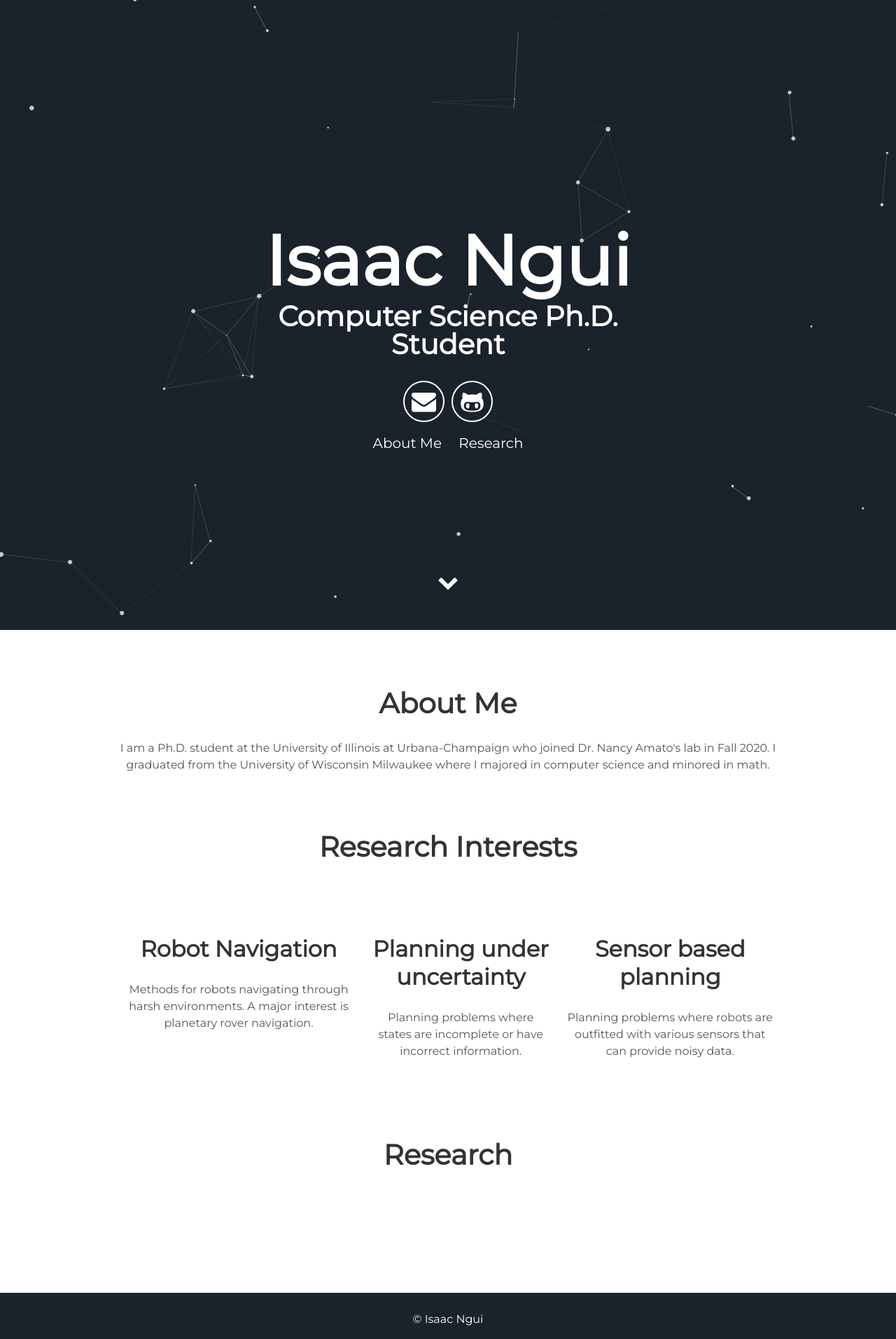
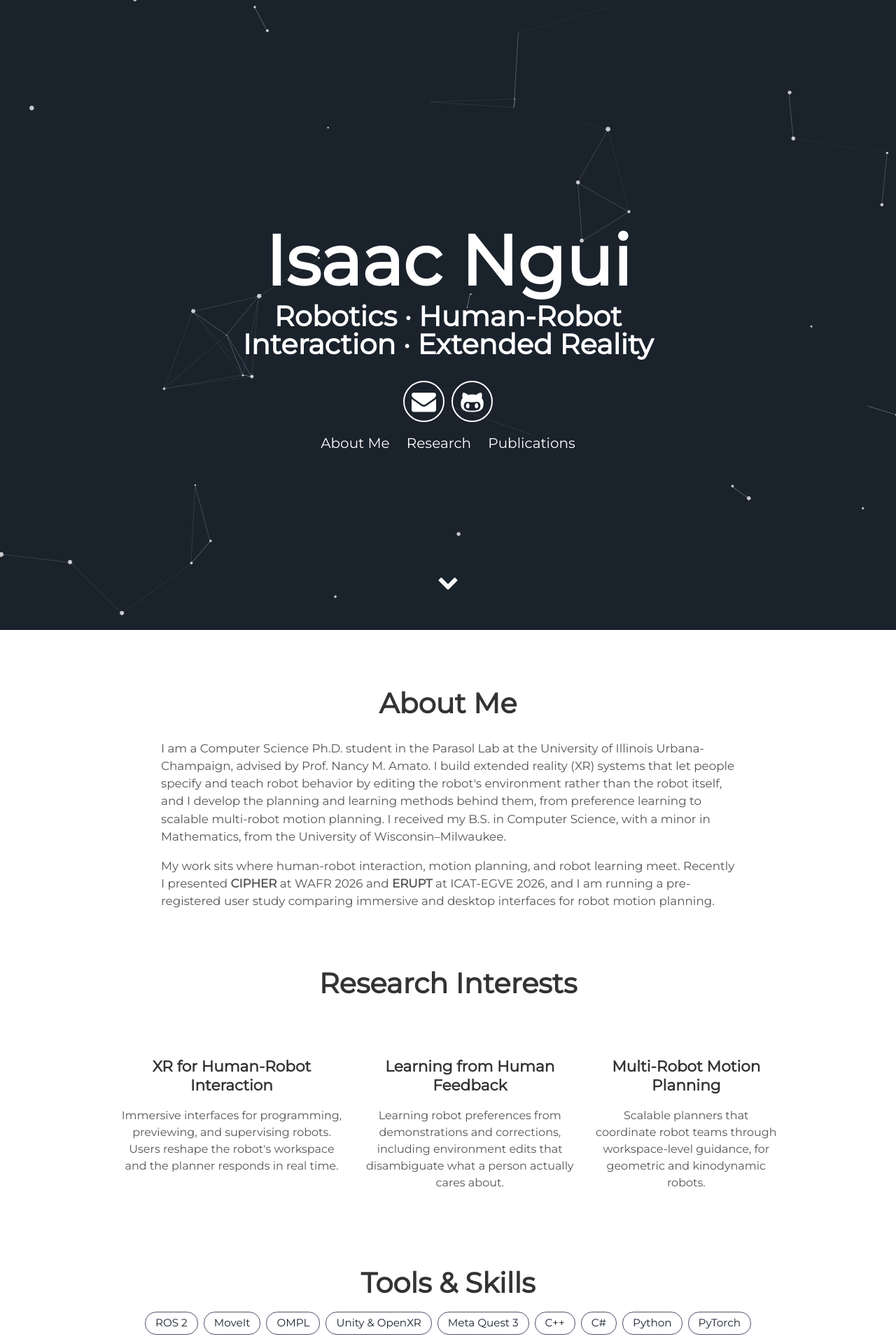
Before and after one commit to imngui/imngui.github.io, a Jekyll site: the page built from index.html, in a window 1280 px wide. Shown: the top 1913 px of the page at 70% size. Built offline with Jekyll 4.4.1, drawn with Linux system fonts in a browser that asks for light colours; some of the changed text lies outside the part shown.

Commit message:
Updating website

```diff
--- a/_config.yml
+++ b/_config.yml
@@ -6,8 +6,8 @@ url: "https://imngui.github.io/" # the base hostname & protocol for your site e.
 
 # User settings
 username: Isaac Ngui
-user_description: I am a Ph.D. student at the University of Illinois at Urbana-Champaign who joined Dr. Nancy Amato's lab in Fall 2020. I graduated from the University of Wisconsin Milwaukee where I majored in computer science and minored in math.
-user_title: Computer Science Ph.D. Student
+user_description: I am a Computer Science Ph.D. student in the Parasol Lab at the University of Illinois Urbana-Champaign, advised by Prof. Nancy M. Amato. I build extended reality (XR) systems that let people specify and teach robot behavior by editing the robot's environment rather than the robot itself, and I develop the planning and learning methods behind them, from preference learning to scalable multi-robot motion planning. I received my B.S. in Computer Science, with a minor in Mathematics, from the University of Wisconsin–Milwaukee.
+user_title: Robotics &middot; Human-Robot Interaction &middot; Extended Reality
 email: ingui2@illinois.edu
 # twitter_username: lorem_ipsum
 github_username:  imngui
--- a/_includes/about.html
+++ b/_includes/about.html
@@ -1,21 +1,29 @@
 <div class="user-details">
-  <h1> About Me </h1>
-  <p> {{site.user_description}} </p>
+  <h1>About Me</h1>
+  <p class="bio">{{site.user_description}}</p>
+  <p class="bio">My work sits where human-robot interaction, motion planning, and robot learning meet. Recently I presented <strong>CIPHER</strong> at WAFR 2026 and <strong>ERUPT</strong> at ICAT-EGVE 2026, and I am running a pre-registered user study comparing immersive and desktop interfaces for robot motion planning.</p>
 </div>
-  <div  class="user-details">
+<div class="user-details">
   <h1>Research Interests</h1>
 </div>
 <div class="user">
   <div class="tech">
-      <h2>Robot Navigation</h2>
-      <p>Methods for robots navigating through harsh environments. A major interest is planetary rover navigation.</p>
+    <h2>XR for Human-Robot Interaction</h2>
+    <p>Immersive interfaces for programming, previewing, and supervising robots. Users reshape the robot's workspace and the planner responds in real time.</p>
   </div>
   <div class="tech">
-      <h2>Planning under uncertainty</h2>
-      <p>Planning problems where states are incomplete or have incorrect information.</p>
+    <h2>Learning from Human Feedback</h2>
+    <p>Learning robot preferences from demonstrations and corrections, including environment edits that disambiguate what a person actually cares about.</p>
   </div>
   <div class="tech">
-      <h2>Sensor based planning</h2>
-      <p>Planning problems where robots are outfitted with various sensors that can provide noisy data.</p>
+    <h2>Multi-Robot Motion Planning</h2>
+    <p>Scalable planners that coordinate robot teams through workspace-level guidance, for geometric and kinodynamic robots.</p>
   </div>
 </div>
+<div class="user-details skills">
+  <h1>Tools &amp; Skills</h1>
+  <ul class="skill-list">
+    <li>ROS 2</li><li>MoveIt</li><li>OMPL</li><li>Unity &amp; OpenXR</li><li>Meta Quest 3</li>
+    <li>C++</li><li>C#</li><li>Python</li><li>PyTorch</li><li>UR5e &amp; Hello Robot Stretch</li>
+  </ul>
+</div>
--- a/_includes/head.html
+++ b/_includes/head.html
@@ -7,4 +7,5 @@
   <meta name="description" content="{% if page.description %}{{ page.description | strip_html | strip_newlines | truncate: 160 }}{% else %}{{ site.description }}{% endif %}">
 
   <link rel="stylesheet" href="{{ "/assets/css/main.css" | prepend: site.baseurl }}">
+  <link rel="stylesheet" href="{{ "/assets/css/custom.css" | prepend: site.baseurl }}">
 </head>
--- a/_includes/header.html
+++ b/_includes/header.html
@@ -11,7 +11,8 @@
       </div>
       <div class="header-links">
         <a class="link" href="#about" data-scroll>About Me</a>
-        <a class="link" href="#research" data-scroll>Research</a>
+        <a class="link" href="#projects" data-scroll>Research</a>
+        <a class="link" href="#publications" data-scroll>Publications</a>
       </div>
   </div>
   <a class="down" href="#about" data-scroll><i class="icon fa fa-chevron-down" aria-hidden="true"></i></a>
--- /dev/null
+++ b/_includes/publications.html
@@ -0,0 +1,38 @@
+<div class="user-details">
+  <h1>Publications</h1>
+  <p class="pub-note">* denotes equal contribution</p>
+</div>
+<ol class="pub-list" reversed>
+  <li>
+    <span class="pub-title">Scalable Multi-robot Motion Planning via Hierarchical Subproblem Expansion and Workspace Decomposition Refinement</span><br>
+    <strong>I. Ngui*</strong>, C. McBeth*, J. D. Motes, M. Morales, N. M. Amato<br>
+    <em>Workshop on the Algorithmic Foundations of Robotics (WAFR)</em>, 2026.
+    <a target="_blank" href="https://parasollab.github.io/research-pages/cipher/">[project]</a>
+    <a target="_blank" href="https://github.com/parasollab/cipher">[code]</a>
+  </li>
+  <li>
+    <span class="pub-title">ERUPT: An Open Toolkit for Interfacing with Robot Motion Planners in Extended Reality</span><br>
+    <strong>I. Ngui</strong>, C. McBeth, A. Santos, G. He, K. Mimnaugh, J. D. Motes, L. Soares, M. Morales, N. M. Amato<br>
+    <em>ICAT-EGVE</em>, 2026.
+    <a target="_blank" href="https://github.com/parasollab/erupt">[code]</a>
+  </li>
+  <li>
+    <span class="pub-title">Environment Edits as a Corrective Signal for Reward Learning</span><br>
+    <strong>I. Ngui*</strong>, C. McBeth*, N. M. Amato<br>
+    <em>CoRL Workshop</em>, 2026.
+  </li>
+  <li>
+    <span class="pub-title">Scalable Multi-robot Motion Planning Using Workspace Guidance-Informed Hypergraphs</span><br>
+    C. McBeth, J. D. Motes, <strong>I. Ngui</strong>, M. Morales, N. M. Amato<br>
+    <em>IEEE Robotics and Automation Letters (RA-L)</em>, 11(4), 2026.
+    <a target="_blank" href="https://doi.org/10.1109/LRA.2026.3666398">[paper]</a>
+  </li>
+  <li>
+    <span class="pub-title">Extended Reality System for Robotic Learning from Human Demonstration</span><br>
+    <strong>I. Ngui</strong>, C. McBeth, G. He, A. C. Santos, L. Soares, M. Morales, N. M. Amato<br>
+    <em>IEEE Conference on Virtual Reality and 3D User Interfaces Abstracts and Workshops (VRW)</em>, 2025.
+    <a target="_blank" href="https://doi.org/10.1109/VRW66409.2025.00298">[paper]</a>
+    <a target="_blank" href="https://arxiv.org/abs/2409.12862">[arXiv]</a>
+    <a target="_blank" href="https://github.com/parasollab/RADER">[code]</a>
+  </li>
+</ol>
--- a/_includes/research.html
+++ b/_includes/research.html
@@ -1,29 +1,38 @@
 <div class="user-details">
-  <h1> Research </h1>
+  <h1>Research</h1>
 </div>
-<div class="user-projects">
-  <!-- <div class="images-right">
-    <img alt="mountains" src="{{ "/assets/img/mountains.jpg" | prepend: site.baseurl }}" />
+
+<div class="project-grid">
+  <div class="project-card">
+    <span class="venue">ICAT-EGVE 2026</span>
+    <h3>ERUPT: Extended Reality Universal Planning Toolkit</h3>
+    <ul class="tags"><li>Unity</li><li>ROS 2</li><li>MoveIt</li><li>Meta Quest 3</li></ul>
+    <p>An open-source XR toolkit for interactive motion planning. Users create, scale, and move obstacles with their hands. Edits sync to the MoveIt planning scene in about 40&nbsp;ms, and planned trajectories can be previewed in VR/AR before running on a physical UR5e. A pre-registered user study comparing ERUPT with the 2D MoveIt/RViz interface is underway.</p>
+    <a class="project-link" target="_blank" href="https://github.com/parasollab/erupt">Code</a>
   </div>
-  <div class="contents">
-    <h3> Project Title </h3>
-    <ul>
-      <li> Featured Skills</li>
-    </ul>
-    <p>Lorem ipsum dolor sit amet, consectetur adipisicing elit, sed do eiusmod tempor incididunt ut labore et dolore magna aliqua. Ut enim ad minim veniam, quis nostrud exercitation ullamco laboris nisi ut aliquip ex ea commodo consequat.</p>
-    <a class="project-link" href="#">Check it out</a>
+
+  <div class="project-card">
+    <span class="venue">WAFR 2026</span>
+    <h3>CIPHER: Scalable Multi-Robot Motion Planning</h3>
+    <ul class="tags"><li>C++</li><li>OMPL</li><li>MAPF</li><li>Kinodynamic planning</li></ul>
+    <p>A hierarchical multi-robot planner that coordinates robots through a workspace decomposition and refines it wherever conflicts arise, so it rarely has to plan in the expensive joint space of all robots. It solved 100% of benchmark problems with up to 32 robots and was up to an order of magnitude faster than state-of-the-art baselines.</p>
+    <a class="project-link" target="_blank" href="https://parasollab.github.io/research-pages/cipher/">Project Page</a>
+    <a class="project-link" target="_blank" href="https://github.com/parasollab/cipher">Code</a>
+  </div>
+
+  <div class="project-card">
+    <span class="venue">CoRL 2026 Workshop</span>
+    <h3>FERRET: Environment Edits as a Corrective Signal</h3>
+    <ul class="tags"><li>PyTorch</li><li>Graph neural networks</li><li>Reward learning</li></ul>
+    <p>When a person drags a robot arm away from a laptop, the robot can't tell which of many changes they meant. FERRET lets people edit the scene instead while the robot's motion stays fixed. It learns preferences from both scene and robot edits using relational and graph neural network models, and recovers features that robot corrections alone cannot.</p>
+  </div>
+
+  <div class="project-card">
+    <span class="venue">IEEE VR 2025 Workshops</span>
+    <h3>RADER: Robot Action Demonstration in XR</h3>
+    <ul class="tags"><li>Unity</li><li>ROS 2</li><li>Learning from demonstration</li></ul>
+    <p>An XR interface for teaching robots by demonstration with a virtual arm. Users can safely show the high-cost states that are dangerous to demonstrate on real hardware. Features learned from XR demonstrations matched those learned from demonstrations on a physical UR5e.</p>
+    <a class="project-link" target="_blank" href="https://arxiv.org/abs/2409.12862">Paper</a>
+    <a class="project-link" target="_blank" href="https://github.com/parasollab/RADER">Code</a>
   </div>
 </div>
-<div class="user-projects">
-  <div class="images-left">
-    <img alt="mountains" src="{{ "/assets/img/skate.jpg" | prepend: site.baseurl }}" />
-  </div>
-  <div class="contents-right">
-    <h3> Project Title </h3>
-    <ul>
-      <li> Featured Skills</li>
-    </ul>
-    <p>Lorem ipsum dolor sit amet, consectetur adipisicing elit, sed do eiusmod tempor incididunt ut labore et dolore magna aliqua. Ut enim ad minim veniam, quis nostrud exercitation ullamco laboris nisi ut aliquip ex ea commodo consequat.</p>
-    <a class="project-link" href="#">Check it out</a>
-  </div> -->
-</div>
--- a/_layouts/default.html
+++ b/_layouts/default.html
@@ -9,6 +9,10 @@
       <section id="projects">
         {% include research.html %}
       </section>
+      <section id="publications">
+        {% include publications.html %}
+      </section>
         {{ content }}
       {% include footer.html %}
   </body>
+</html>
--- /dev/null
+++ b/assets/css/custom.css
@@ -0,0 +1,26 @@
+/* Additions for the 2026 content update; complements the compiled main.css */
+.bio { text-align: left; max-width: 820px; margin: 1em auto; font-size: 1.05rem; }
+
+.user .tech h2 { font-size: 1.35rem; }
+
+.skills h1 { margin-bottom: 0.3em; }
+.skill-list, .tags { list-style: none; padding: 0; display: flex; flex-wrap: wrap; justify-content: center; gap: 8px; }
+.skill-list li { border: 1px solid #54516A; border-radius: 16px; padding: 4px 14px; font-size: 0.95rem; color: #1a222c; }
+
+.project-grid { display: grid; grid-template-columns: 1fr; gap: 24px; margin: 10px 0 30px; }
+@media only screen and (min-width: 800px) { .project-grid { grid-template-columns: 1fr 1fr; } }
+.project-card { border: 1px solid #ddd; border-radius: 8px; padding: 22px 24px; background: #fff; box-shadow: 0 2px 8px rgba(26,34,44,0.06); }
+.project-card h3 { margin: 0.3em 0 0.2em; padding-top: 0; font-size: 1.25rem; }
+.project-card p { font-size: 0.98rem; }
+.project-card .project-link { margin-right: 8px; padding: 5px 12px; }
+.venue { display: inline-block; background: #54516A; color: #fff; font-size: 0.8rem; padding: 2px 10px; border-radius: 10px; letter-spacing: 0.03em; }
+.tags { justify-content: flex-start; margin: 0.6em 0; gap: 6px; }
+.tags li { background: #eef0f3; color: #4B5664; font-size: 0.8rem; padding: 2px 9px; border-radius: 4px; }
+
+#publications { width: 90%; max-width: 960px; margin: 0 auto 40px; }
+@media only screen and (min-width: 550px) { #publications { width: 80%; } }
+.pub-note { font-size: 0.85rem; margin-top: 0; }
+.pub-list { padding-left: 1.5em; }
+.pub-list li { margin-bottom: 1.1em; font-size: 0.98rem; }
+.pub-title { color: #1a222c; font-weight: bold; }
+.pub-list a { color: #54516A; font-size: 0.9rem; margin-left: 4px; }
```
Lines whose indentation alone changed are shown as unchanged.
